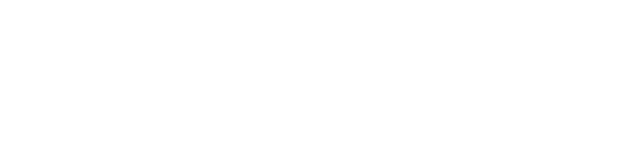
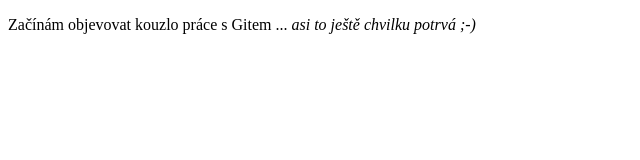
Before and after one commit to jbasta74/mujprvni-web, a plain HTML site: page prvni-web/index.html in a window 1280 px wide. Shown: the whole page, without its empty margins (0-640 px from the left). Drawn offline with Linux system fonts and the light colour scheme.

Commit message:
druhý komit

```diff
--- a/prvni-web/index.html
+++ b/prvni-web/index.html
@@ -6,6 +6,6 @@
     <title>Můj první web</title>
 </head>
 <body>
-
+    <p>Začínám objevovat kouzlo práce s Gitem ... <em>asi to ještě chvilku potrvá ;-)</em></p>
 </body>
 </html>
```
